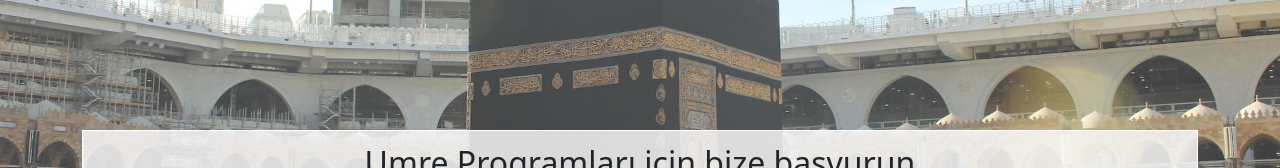
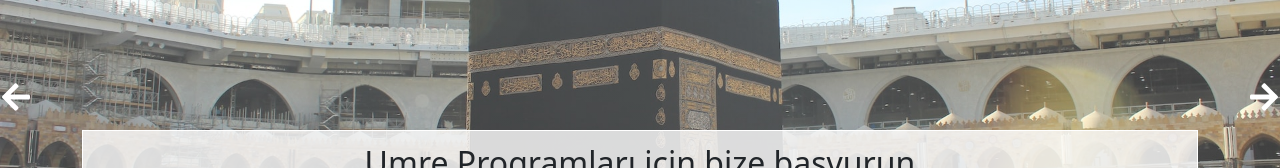
Before and after one commit to erenyusufduran/birey-tour, a React (Vite) app: page / in a window 1280 px wide. Shown: the part 180-348 px from the top of the page. Built offline with nearby package versions, Linux system fonts and the light colour scheme.

Commit message:
footer icon orders changed, carousel buttons added

```diff
--- a/src/components/Carousel.jsx
+++ b/src/components/Carousel.jsx
@@ -1,11 +1,23 @@
 /* eslint-disable react/prop-types */
 import { useEffect, useState } from 'react';
+import styled from 'styled-components';
+import { FaArrowLeft, FaArrowRight } from 'react-icons/fa';
+
 import Masthead from './Masthead';
 
 const imageData = [
   { headerText: 'Umre ve Hac Programları', pText: 'Umre Programları için bize başvurun', img: 'home_header.jpg' },
   { headerText: 'Umre Programları', pText: 'Umre Programları', img: 'home_2_header.jpg' },
 ];
+
+const SButton = styled.button`
+  position: absolute;
+  top: 50%;
+  border: none;
+  background-color: transparent;
+  color: #fff;
+  font-size: 2em;
+`;
 
 const Carousel = () => {
   const [change, setChange] = useState(0);
@@ -20,6 +32,14 @@ const Carousel = () => {
     return () => clearInterval(interval);
   }, [change, mouseEntered]);
 
+  const changeToLeft = () => {
+    setChange((change) => (change === 0 ? imageData.length * 2 - 1 : change - 1));
+  };
+
+  const changeToRight = () => {
+    setChange((change) => (change === imageData.length * 2 ? 0 : change + 1));
+  };
+
   return (
     <div
       className="carousel slide"
@@ -27,19 +47,20 @@ const Carousel = () => {
       onMouseLeave={() => setMouseEntered(false)}
     >
       <div className="carousel-inner">
-        <div className={`carousel-item ${change % imageData.length === 0 && 'active'}`}>
-          <Masthead headerText={imageData[0].headerText} pText={imageData[0].pText} img={imageData[0].img} />
-        </div>
-        <div className={`carousel-item ${change % imageData.length === 1 && 'active'}`}>
-        <Masthead headerText={imageData[1].headerText} pText={imageData[1].pText} img={imageData[1].img} />
-        </div>
-        {/* <div className={`carousel-item ${change % imageData.length === 2 && 'active'}`}>
-          <Masthead
-            headerText="Hac Programları"
-            pText="A layout for a landing page"
-            img="home_2_header.jpg"
-          />
-        </div> */}
+        {imageData.length &&
+          imageData.map((data, i) => (
+            <div key={i} className={`carousel-item ${change % imageData.length === i ? 'active' : ''}`}>
+              <div>
+                <Masthead headerText={data.headerText} pText={data.pText} img={data.img} />
+              </div>
+              <SButton onClick={changeToLeft} style={{ left: 0 }}>
+                <FaArrowLeft />
+              </SButton>
+              <SButton onClick={changeToRight} style={{ right: 0 }}>
+                <FaArrowRight />
+              </SButton>
+            </div>
+          ))}
       </div>
     </div>
   );
--- a/src/components/Footer.jsx
+++ b/src/components/Footer.jsx
@@ -38,13 +38,13 @@ const Footer = () => {
             <FaFacebookF />
           </StyledHover>
           <StyledHover href="" className="me-4">
+            <FaInstagram />
+          </StyledHover>
+          <StyledHover href="" className="me-4">
             <FaTwitter />
           </StyledHover>
           <StyledHover href="" className="me-4">
             <FaGoogle />
-          </StyledHover>
-          <StyledHover href="" className="me-4">
-            <FaInstagram />
           </StyledHover>
         </div>
       </section>
@@ -70,7 +70,9 @@ const Footer = () => {
                 style={{ width: '60px', backgroundColor: '#333', height: '2px' }}
               />
               <NavLinkComponent /*to="/hakkimizda"*/>A Grubu Seyahat Acentası</NavLinkComponent>
-              <NavLinkComponent /*to="/subelerimiz"*/>Belge No: <span style={{fontWeight: "bold"}}>2813</span></NavLinkComponent>
+              <NavLinkComponent /*to="/subelerimiz"*/>
+                Belge No: <span style={{ fontWeight: 'bold' }}>2813</span>
+              </NavLinkComponent>
               <NavLinkComponent /*to="/hesap-numaralarimiz"*/>Tursab Üyesi</NavLinkComponent>
               <NavLinkComponent /*to="/oteller"*/>Diyanet İşleri Başkanlığı Yetkili Acenta</NavLinkComponent>
             </div>
```
